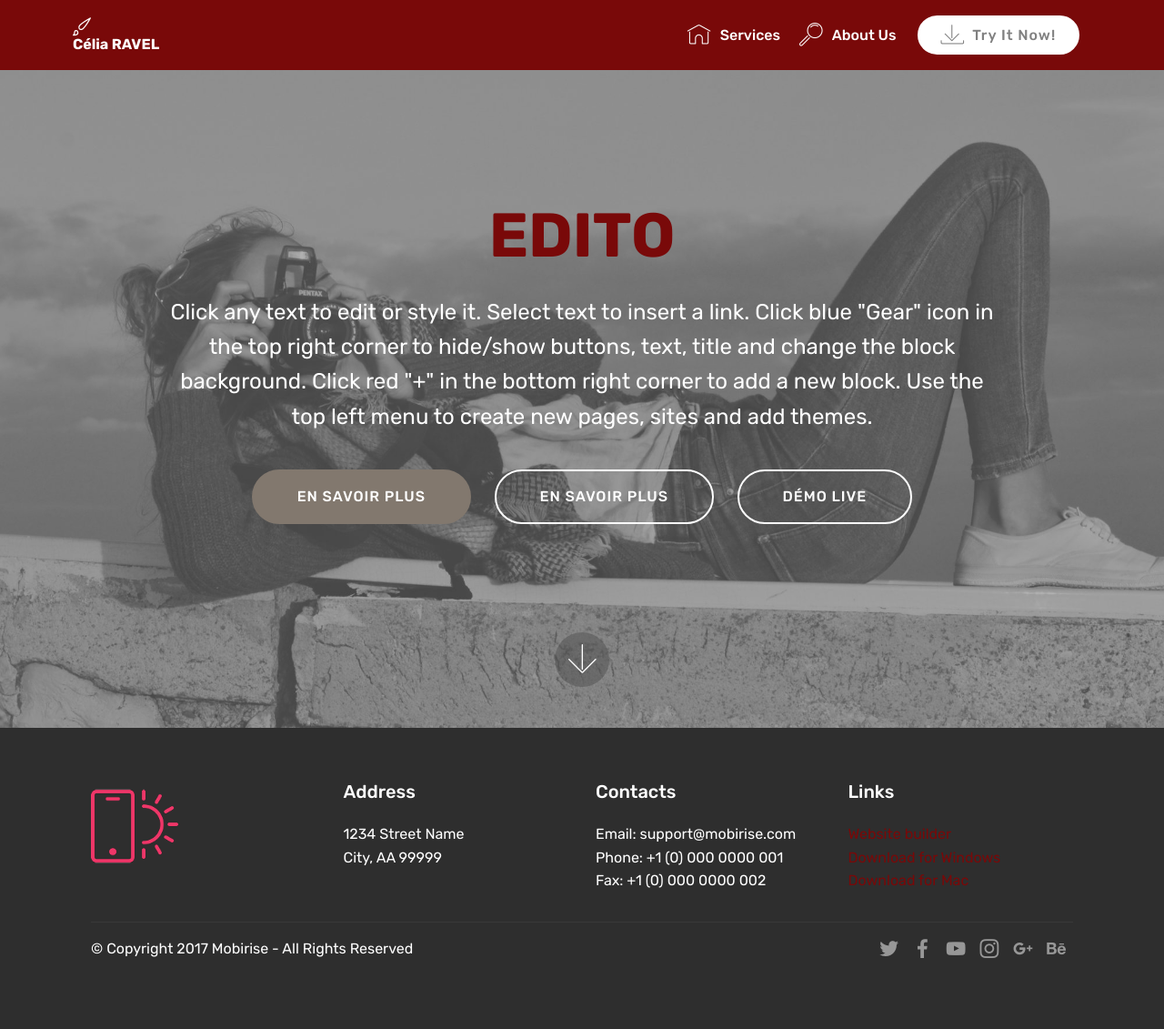
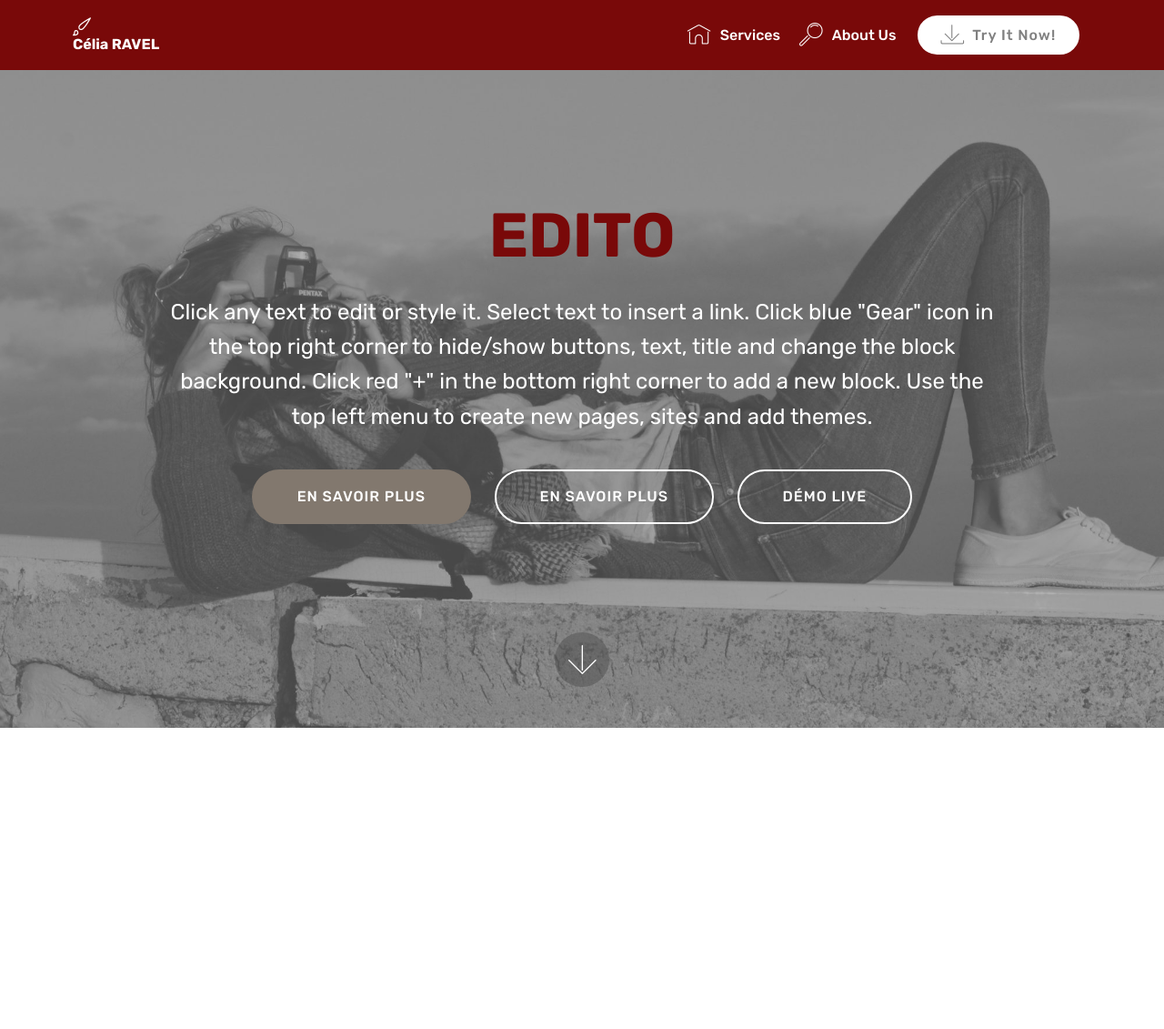
Before and after one commit to cELIa-rvl/portfolio, a plain HTML site: page index.html in a window 1280 px wide. Shown: the whole page at 91% size. After the commit the page ends 800 px from the top, so only its background shows below. Drawn offline with Linux system fonts and the light colour scheme; files whose address does not match are found by name.

Commit message:
create github pages

```diff
--- a/assets/images/hashes.json
+++ b/assets/images/hashes.json
@@ -1 +1 @@
-{"tiTqnqKI4sQQnGWL1E0/pQ==":"mbr-1920x1280.jpg","lKnL4kMbk5iPQePGrJD+fQ==":"dsc-186-2000x1330.jpg","3I5SloQdV7r10tYNNFpHwg==":"logo2.png","wt/6mUt7k+Y6V07BirjsHQ==":"logo2-1.png"}
+{"tiTqnqKI4sQQnGWL1E0/pQ==":"mbr-1920x1280.jpg","lKnL4kMbk5iPQePGrJD+fQ==":"dsc-186-2000x1330.jpg","3I5SloQdV7r10tYNNFpHwg==":"logo2.png","wt/6mUt7k+Y6V07BirjsHQ==":"logo2-1.png","wNY54UUhXfCjkN4lENkueQ==":"mbr-1920x1246.jpg","eVKvx3Sa33MQgc9wgVf4QQ==":"mbr-1920x1237.jpg"}
--- a/assets/mobirise/css/mbr-additional.css
+++ b/assets/mobirise/css/mbr-additional.css
@@ -1770,73 +1770,6 @@ body {
   color: #790909;
   text-align: center;
 }
-.cid-qTkAaeaxX5 {
-  padding-top: 60px;
-  padding-bottom: 60px;
-  background-color: #2e2e2e;
-}
-@media (max-width: 767px) {
-  .cid-qTkAaeaxX5 .content {
-    text-align: center;
-  }
-  .cid-qTkAaeaxX5 .content > div:not(:last-child) {
-    margin-bottom: 2rem;
-  }
-}
-@media (max-width: 767px) {
-  .cid-qTkAaeaxX5 .media-wrap {
-    margin-bottom: 1rem;
-  }
-}
-.cid-qTkAaeaxX5 .media-wrap .mbr-iconfont-logo {
-  font-size: 7.5rem;
-  color: #f36;
-}
-.cid-qTkAaeaxX5 .media-wrap img {
-  height: 6rem;
-}
-@media (max-width: 767px) {
-  .cid-qTkAaeaxX5 .footer-lower .copyright {
-    margin-bottom: 1rem;
-    text-align: center;
-  }
-}
-.cid-qTkAaeaxX5 .footer-lower hr {
-  margin: 1rem 0;
-  border-color: #fff;
-  opacity: .05;
-}
-.cid-qTkAaeaxX5 .footer-lower .social-list {
-  padding-left: 0;
-  margin-bottom: 0;
-  list-style: none;
-  display: flex;
-  flex-wrap: wrap;
-  justify-content: flex-end;
-  -webkit-justify-content: flex-end;
-}
-.cid-qTkAaeaxX5 .footer-lower .social-list .mbr-iconfont-social {
-  font-size: 1.3rem;
-  color: #fff;
-}
-.cid-qTkAaeaxX5 .footer-lower .social-list .soc-item {
-  margin: 0 .5rem;
-}
-.cid-qTkAaeaxX5 .footer-lower .social-list a {
-  margin: 0;
-  opacity: .5;
-  -webkit-transition: .2s linear;
-  transition: .2s linear;
-}
-.cid-qTkAaeaxX5 .footer-lower .social-list a:hover {
-  opacity: 1;
-}
-@media (max-width: 767px) {
-  .cid-qTkAaeaxX5 .footer-lower .social-list {
-    justify-content: center;
-    -webkit-justify-content: center;
-  }
-}
 .cid-qTkzRZLJNu .navbar {
   padding: .5rem 0;
   background: #790909;
@@ -2226,7 +2159,7 @@ body {
   text-align: center;
 }
 .cid-rhX0pI7P90 {
-  background-image: url("../../../assets/images/background4.jpg");
+  background-image: url("../../../assets/images/mbr-1920x1237.jpg");
 }
 .cid-rhX0pI7P90 .form-control,
 .cid-rhX0pI7P90 .form-control:focus {
--- a/index.html
+++ b/index.html
@@ -16,9 +16,8 @@
   <link rel="stylesheet" href="assets/bootstrap/css/bootstrap.min.css">
   <link rel="stylesheet" href="assets/bootstrap/css/bootstrap-grid.min.css">
   <link rel="stylesheet" href="assets/bootstrap/css/bootstrap-reboot.min.css">
+  <link rel="stylesheet" href="assets/dropdown/css/style.css">
   <link rel="stylesheet" href="assets/animatecss/animate.min.css">
-  <link rel="stylesheet" href="assets/socicon/css/styles.css">
-  <link rel="stylesheet" href="assets/dropdown/css/style.css">
   <link rel="stylesheet" href="assets/theme/css/style.css">
   <link rel="stylesheet" href="assets/mobirise/css/mbr-additional.css" type="text/css">
 
@@ -69,7 +68,7 @@
     </nav>
 </section>
 
-<section class="engine"><a href="https://mobirise.info/j">website templates</a></section><section class="cid-qTkA127IK8 mbr-fullscreen mbr-parallax-background" id="header2-1">
+<section class="engine"><a href="https://mobirise.info/r">free bootstrap templates</a></section><section class="cid-qTkA127IK8 mbr-fullscreen mbr-parallax-background" id="header2-1">
 
 
 
@@ -95,112 +94,16 @@
     </div>
 </section>
 
-<section class="cid-qTkAaeaxX5" id="footer1-2">
-
-
-
-
-
-    <div class="container">
-        <div class="media-container-row content text-white">
-            <div class="col-12 col-md-3">
-                <div class="media-wrap">
-                    <a href="https://mobirise.com/">
-                        <img src="assets/images/logo2.png" alt="Mobirise">
-                    </a>
-                </div>
-            </div>
-            <div class="col-12 col-md-3 mbr-fonts-style display-7">
-                <h5 class="pb-3">
-                    Address
-                </h5>
-                <p class="mbr-text">
-                    1234 Street Name
-                    <br>City, AA 99999
-                </p>
-            </div>
-            <div class="col-12 col-md-3 mbr-fonts-style display-7">
-                <h5 class="pb-3">
-                    Contacts
-                </h5>
-                <p class="mbr-text">
-                    Email: support@mobirise.com
-                    <br>Phone: +1 (0) 000 0000 001
-                    <br>Fax: +1 (0) 000 0000 002
-                </p>
-            </div>
-            <div class="col-12 col-md-3 mbr-fonts-style display-7">
-                <h5 class="pb-3">
-                    Links
-                </h5>
-                <p class="mbr-text">
-                    <a class="text-primary" href="https://mobirise.com/">Website builder</a>
-                    <br><a class="text-primary" href="https://mobirise.com/mobirise-free-win.zip">Download for Windows</a>
-                    <br><a class="text-primary" href="https://mobirise.com/mobirise-free-mac.zip">Download for Mac</a>
-                </p>
-            </div>
-        </div>
-        <div class="footer-lower">
-            <div class="media-container-row">
-                <div class="col-sm-12">
-                    <hr>
-                </div>
-            </div>
-            <div class="media-container-row mbr-white">
-                <div class="col-sm-6 copyright">
-                    <p class="mbr-text mbr-fonts-style display-7">
-                        © Copyright 2017 Mobirise - All Rights Reserved
-                    </p>
-                </div>
-                <div class="col-md-6">
-                    <div class="social-list align-right">
-                        <div class="soc-item">
-                            <a href="https://twitter.com/mobirise" target="_blank">
-                                <span class="socicon-twitter socicon mbr-iconfont mbr-iconfont-social"></span>
-                            </a>
-                        </div>
-                        <div class="soc-item">
-                            <a href="https://www.facebook.com/pages/Mobirise/1616226671953247" target="_blank">
-                                <span class="socicon-facebook socicon mbr-iconfont mbr-iconfont-social"></span>
-                            </a>
-                        </div>
-                        <div class="soc-item">
-                            <a href="https://www.youtube.com/c/mobirise" target="_blank">
-                                <span class="socicon-youtube socicon mbr-iconfont mbr-iconfont-social"></span>
-                            </a>
-                        </div>
-                        <div class="soc-item">
-                            <a href="https://instagram.com/mobirise" target="_blank">
-                                <span class="socicon-instagram socicon mbr-iconfont mbr-iconfont-social"></span>
-                            </a>
-                        </div>
-                        <div class="soc-item">
-                            <a href="https://plus.google.com/u/0/+Mobirise" target="_blank">
-                                <span class="socicon-googleplus socicon mbr-iconfont mbr-iconfont-social"></span>
-                            </a>
-                        </div>
-                        <div class="soc-item">
-                            <a href="https://www.behance.net/Mobirise" target="_blank">
-                                <span class="socicon-behance socicon mbr-iconfont mbr-iconfont-social"></span>
-                            </a>
-                        </div>
-                    </div>
-                </div>
-            </div>
-        </div>
-    </div>
-</section>
-
 
   <script src="assets/web/assets/jquery/jquery.min.js"></script>
+  <script src="assets/tether/tether.min.js"></script>
   <script src="assets/popper/popper.min.js"></script>
-  <script src="assets/tether/tether.min.js"></script>
   <script src="assets/bootstrap/js/bootstrap.min.js"></script>
   <script src="assets/smoothscroll/smooth-scroll.js"></script>
-  <script src="assets/touchswipe/jquery.touch-swipe.min.js"></script>
+  <script src="assets/dropdown/js/script.min.js"></script>
   <script src="assets/viewportchecker/jquery.viewportchecker.js"></script>
   <script src="assets/parallax/jarallax.min.js"></script>
-  <script src="assets/dropdown/js/script.min.js"></script>
+  <script src="assets/touchswipe/jquery.touch-swipe.min.js"></script>
   <script src="assets/theme/js/script.js"></script>
 
 
```
Also changed, not shown: page1.html (+7 -9 lines), assets/images/mbr-1920x1237.jpg (added), 1 other file.
